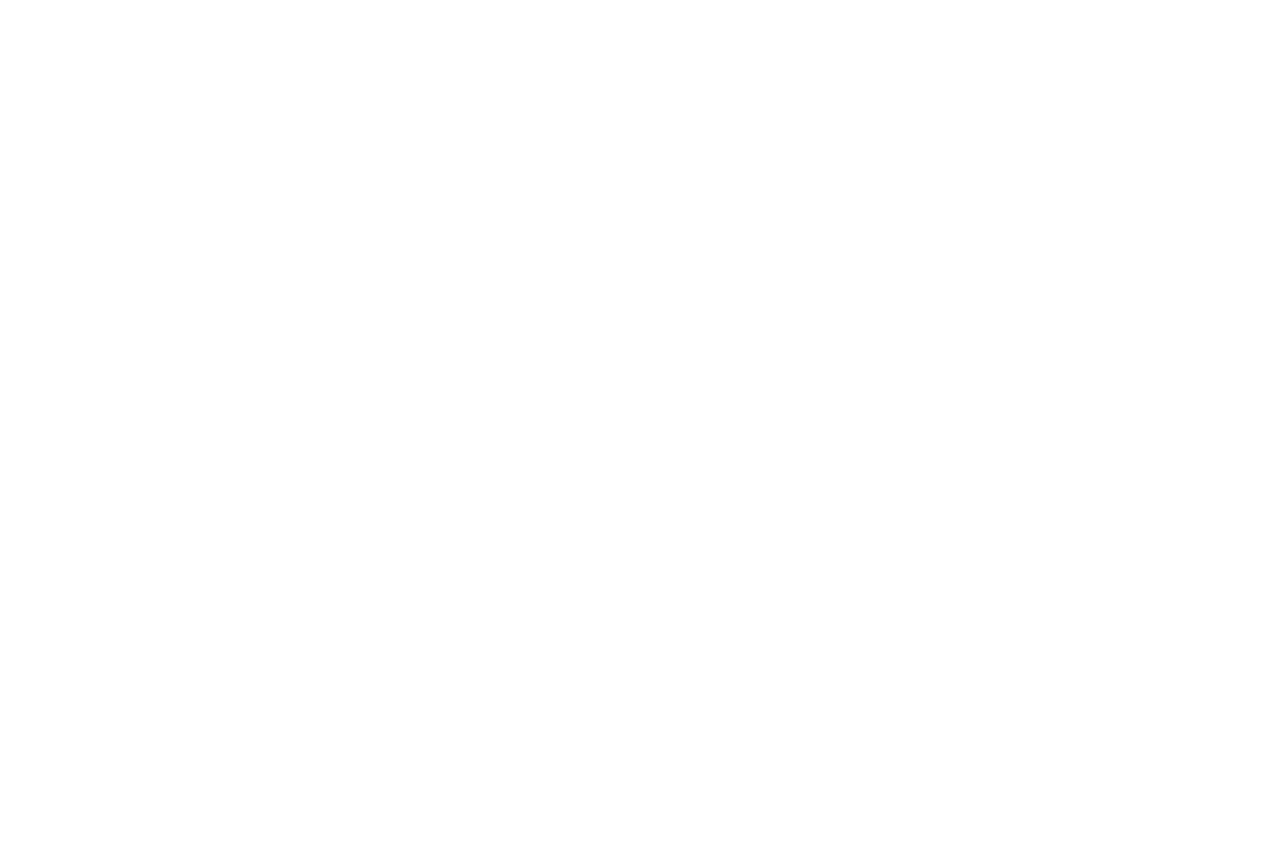
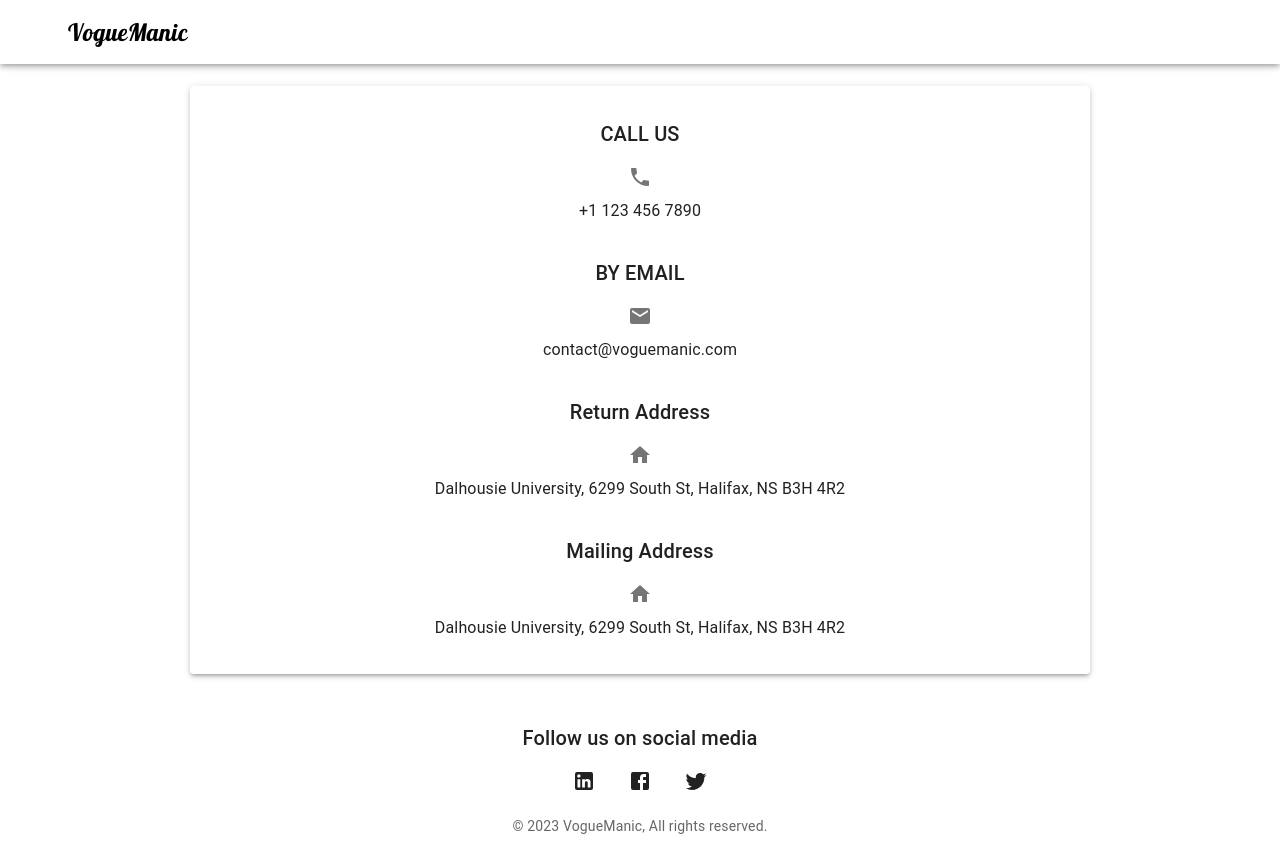
Before and after one commit to alensden2/vogmanic, a React (Create React App) app: page /contact in a window 1280 px wide. Before the commit this address had no page. Before the commit the page ends 800 px from the top, so only its background shows below. Built offline with nearby package versions, Linux system fonts and the light colour scheme.

Commit message:
feat: footer and contact page

```diff
--- a/src/App.js
+++ b/src/App.js
@@ -2,12 +2,14 @@ import { BrowserRouter, Route, Routes } from "react-router-dom";
 
 import "./App.css";
 import Home from "./pages/landing/home";
+import ContactPage from "./pages/ContactPage";
 
 function App() {
   return (
     <BrowserRouter>
       <Routes>
         <Route path="/" element={<Home />} />
+        <Route path="/contact" element={<ContactPage />} />
       </Routes>
     </BrowserRouter>
   );
--- a/src/components/footer.jsx
+++ b/src/components/footer.jsx
@@ -1,42 +1,25 @@
-import { AppBar, Box, CssBaseline, IconButton, Toolbar, Typography } from "@mui/material";
-import { styled } from "@mui/material/styles";
 import React from "react";
+import { Box, Typography, IconButton } from "@mui/material";
+import { styled } from "@mui/system";
 import LinkedInIcon from "@mui/icons-material/LinkedIn";
 import FacebookIcon from "@mui/icons-material/Facebook";
 import TwitterIcon from "@mui/icons-material/Twitter";
 
-const AppBarStyled = styled(AppBar, {
-  shouldForwardProp: (prop) => prop !== "open",
-})(({ theme, open }) => ({
-  transition: theme.transitions.create(["margin", "width"], {
-    easing: theme.transitions.easing.sharp,
-    duration: theme.transitions.duration.leavingScreen,
-  }),
+const FooterStyled = styled(Box)(({ theme }) => ({
+  width: '100%',
+  padding: theme.spacing(2),
+  backgroundColor: "white",
+  display: "flex",
+  flexDirection: "column",
+  alignItems: "center",
+  marginTop: 'auto'
 }));
 
 const Footer = () => {
   return (
-    <React.Fragment>
-      <CssBaseline />
-      <Box sx={{ display: "flex", justifyContent: "center", marginTop: "auto" }}>
-        <AppBarStyled
-          position="static"
-          color="default"
-          sx={{
-            backgroundColor: "white",
-          }}
-        >
-          <Toolbar sx={{ justifyContent: "space-between" }}>
-            <Typography
-              variant="body1"
-              color="textPrimary"
-              sx={{
-                fontFamily: "Lobster",
-                fontSize: "1rem",
-                color: "black",
-              }}
-            >
-              © 2023 VogueManic. All rights reserved.
+    <FooterStyled>
+      <Typography variant="h6" gutterBottom>
+        Follow us on social media
       </Typography>
       <Box sx={{ display: "flex", gap: 2 }}>
         <IconButton color="inherit" aria-label="LinkedIn">
@@ -49,10 +32,10 @@ const Footer = () => {
           <TwitterIcon />
         </IconButton>
       </Box>
-          </Toolbar>
-        </AppBarStyled>
-      </Box>
-    </React.Fragment>
+      <Typography variant="body2" color="text.secondary" align="center" style={{marginTop: '15px'}}>
+        © 2023 VogueManic, All rights reserved.
+      </Typography>
+    </FooterStyled>
   );
 };
 
--- /dev/null
+++ b/src/pages/ContactPage.jsx
@@ -0,0 +1,61 @@
+import Navbar from "../components/navbar";
+import Footer from "../components/footer";
+import { Box, Grid, Typography, IconButton, Paper } from "@mui/material";
+import { styled } from "@mui/system";
+import React from "react";
+import PhoneIcon from "@mui/icons-material/Phone";
+import EmailIcon from "@mui/icons-material/Email";
+import HomeIcon from "@mui/icons-material/Home";
+
+const ContainerStyled = styled(Box)({
+  display: "flex",
+  flexDirection: "column",
+  alignItems: "center",
+  padding: "2rem",
+  flex: '1 0 auto',
+  backgroundColor: "white",
+});
+
+const ContactItem = ({icon: Icon, title, children}) => (
+  <Grid item xs={12} md={3} textAlign="center">
+    <Typography variant="h6" gutterBottom>{title}</Typography>
+    <IconButton aria-label={title}>
+      <Icon />
+    </IconButton>
+    <Typography variant="subtitle1">{children}</Typography>
+  </Grid>
+)
+
+const ContactPage = () => {
+  return (
+    <React.Fragment>
+      <Navbar />
+      <Box sx={{ display: 'flex', flexDirection: 'column', minHeight: '100vh' }}>
+        <ContainerStyled>
+          <Typography variant="h4" gutterBottom textAlign="center">
+            Contact Us
+          </Typography>
+          <Paper elevation={3} sx={{ padding: '2rem', width: '80%', maxWidth: '900px', margin: '0 auto' }}>
+            <Grid container spacing={4} direction="column" alignItems="center" justifyContent="center">
+              <ContactItem title="CALL US" icon={PhoneIcon}>
+                +1 123 456 7890
+              </ContactItem>
+              <ContactItem title="BY EMAIL" icon={EmailIcon}>
+                contact@voguemanic.com
+              </ContactItem>
+              <ContactItem title="Return Address" icon={HomeIcon}>
+                Dalhousie University, 6299 South St, Halifax, NS B3H 4R2
+              </ContactItem>
+              <ContactItem title="Mailing Address" icon={HomeIcon}>
+                Dalhousie University, 6299 South St, Halifax, NS B3H 4R2
+              </ContactItem>
+            </Grid>
+          </Paper>
+        </ContainerStyled>
+        <Footer sx={{ flexShrink: 0 }} />
+      </Box>
+    </React.Fragment>
+  );
+};
+
+export default ContactPage;
```
Lines whose indentation alone changed are shown as unchanged.
